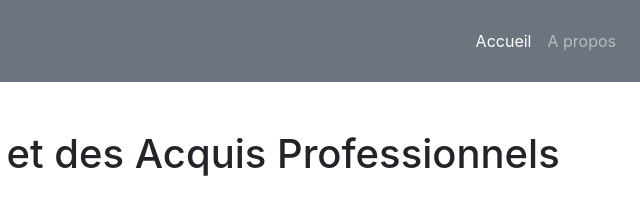
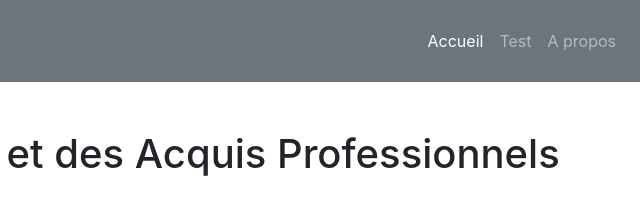
Before and after one commit to kewinMarchand/ecap, a plain HTML site: page index.html in a window 1280 px wide. Shown: the top 223 px of the page, 640-1280 px from the left. Drawn offline with nearby package versions, Linux system fonts and the light colour scheme.

Commit message:
Add test.html

```diff
--- a/index.html
+++ b/index.html
@@ -28,10 +28,13 @@
             <div class="collapse navbar-collapse" id="navbarSupportedContent">
                 <ul class="navbar-nav ml-auto">
                     <li class="nav-item active">
-                        <a class="nav-link" href="index.html">Accueil</a>
+                        <a class="nav-link" href="index.html">Accueil <span class="sr-only">(current)</span></a>
                     </li>
                     <li class="nav-item">
-                        <a class="nav-link" href="about.html">A propos <span class="sr-only">(current)</span></a>
+                        <a class="nav-link" href="test.html">Test </a>
+                    </li>
+                    <li class="nav-item">
+                        <a class="nav-link" href="about.html">A propos </a>
                     </li>
                 </ul>
             </div>
```
